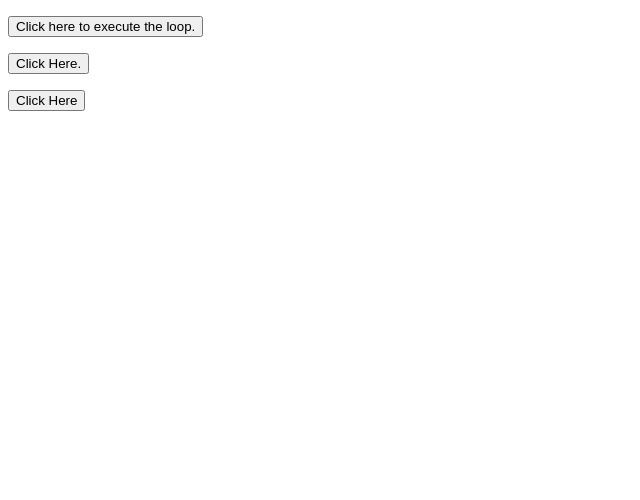
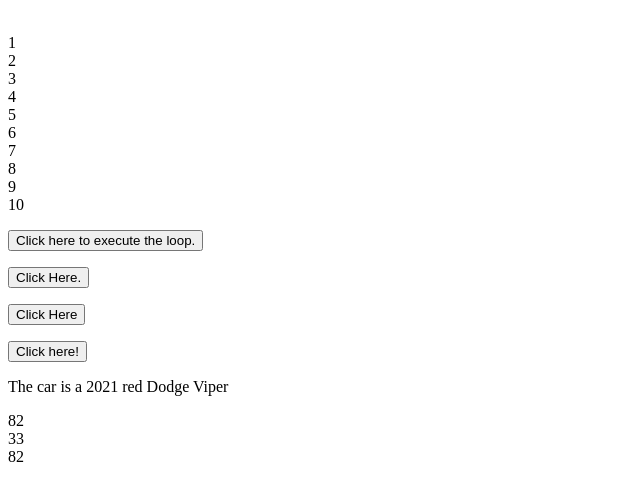
Before and after one commit to catpylnev/JavaScript_Projects, a plain HTML site: page Basic JavaScript Projects/Project10_loops_arrays/index.html in a window 1280 px wide. Both pictures are taken after a click on the button "Click here to execute the loop.". Shown: the whole page, without its empty margins (0-640 px from the left). Drawn offline with Linux system fonts and the light colour scheme.

Commit message:
Project 10 Finished

```diff
--- a/Basic JavaScript Projects/Project10_loops_arrays/JS/main.js
+++ b/Basic JavaScript Projects/Project10_loops_arrays/JS/main.js
@@ -1,28 +1,28 @@
-function count_To_Ten(){
+function count_To_Ten(){ // while loop counting function
     var Digit = "";
-    var X = 1;
+    var X = 1; //starts at 1
     while (X<11) {
-        Digit +="<br>" + X;
-        X++;
+        Digit +="<br>" + X; // while under 11 (counting to 10)
+        X++; // add 1 every loop
     }
     document.getElementById("Counting_to_Ten").innerHTML = Digit;
 }
 
 let text = "Hello World!";
-let length = text.length;
-console.log(length);
+let length = text.length; //find length of string
+console.log(length);  //console log
 
-var Instruments = ["Guitar", "Drums", "Piano", "Bass", "Violin", "Trumpet", "Flute"];
+var Instruments = ["Guitar", "Drums", "Piano", "Bass", "Violin", "Trumpet", "Flute"]; //array of isntruments
 var Content = "";
 var Y;
 function for_Loop() {
     for (Y = 0; Y < Instruments.length; Y++) {
-        Content += Instruments[Y] + "<br>";
+        Content += Instruments[Y] + "<br>"; //displays all instruments in array by placement
     }
     document.getElementById("List_of_Instruments").innerHTML = Content;
 }
 
-function cat_pics(){
+function cat_pics(){  //function that describes an activity in html
     var Cat_Picture = [];
     Cat_Picture[0] = "sleeping";
     Cat_Picture[1] = "playing";
@@ -31,9 +31,35 @@ function cat_pics(){
     document.getElementById("Cat").innerHTML = "In this picture the cat is " + Cat_Picture[2] + ".";
 }
 
-function constant_function(){
-    const Musical_Instrument = {type:"guitar", brand:"Fender", color:"black"};
-    Musical_Instrument.color = "blue";
+function constant_function(){ //function using constant
+    const Musical_Instrument = {type:"guitar", brand:"Fender", color:"black"}; //constant
+    Musical_Instrument.color = "blue"; //editing const
     Musical_Instrument.price = "$900";
-    document.getElementById("Cosntant").innerHTML = "The cost of the " +
+    document.getElementById("Constant").innerHTML = "The cost of the " + Musical_Instrument.type + " was " + Musical_Instrument.price;
 }
+
+var X = 82;
+document.write(X);
+{
+    let X = 33;
+    document.write("<br>" + X);
+}
+document.write("<br>" + X);
+
+
+var R = returnFunction(5,3); //function to return two numbers
+ function returnFunction(a, b) {
+    return a * b; //using the return command
+ }
+ console.log(R); //result in console log
+
+ let Car = { //let for description function
+    make: "Dodge ",
+    model: "Viper ",
+    year: "2021 ",
+    color: "red ",
+    description: function() {
+        return "The car is a " + this.year + this.color + this.make + this.model; //function returns characteristics.
+    }
+ };
+ document.getElementById("Car_Object").innerHTML = Car.description();
--- a/Basic JavaScript Projects/Project10_loops_arrays/index.html
+++ b/Basic JavaScript Projects/Project10_loops_arrays/index.html
@@ -2,7 +2,7 @@
 <html lang="en">
     <head>
         <meta charset="UTF-8">
-        <script src="./JS/main.js"></script>
+
     </head>
 
     <body>
@@ -15,7 +15,12 @@
         <p id="Cat"></p>
         <button onclick="cat_pics()">Click Here</button>
 
+        <p id="Constant"></p>
+        <button onclick="constant_function()">Click here!</button>
 
+        <p id="Car_Object"></p>
+
+        <script src="./JS/main.js"></script>
     </body>
 
 </html>
```
